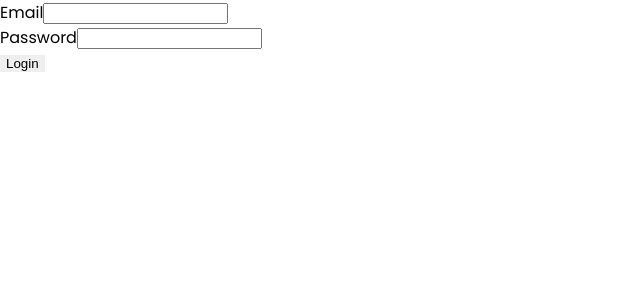
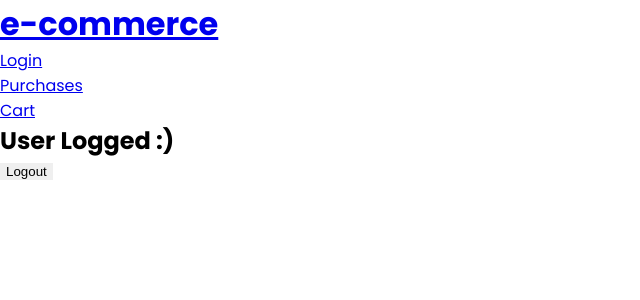
Before and after one commit to ivanhack34/e-commers-react-gen-18-star-var, a React (Vite) app: page /#/login in a window 1280 px wide. Shown: the top 300 px of the page, without its empty margins (0-640 px from the left). Built offline with nearby package versions, Linux system fonts and the light colour scheme; sample sign-in values are in the browser's storage.

Commit message:
parte 4 login

```diff
--- a/src/App.jsx
+++ b/src/App.jsx
@@ -2,6 +2,7 @@ import axios from 'axios'
 import { useEffect } from 'react'
 import { Route, Routes } from 'react-router-dom'
 import './App.css'
+import Header from './components/shared/Header'
 import Cart from './pages/Cart'
 import Home from './pages/Home'
 import LoginScreen from './pages/LoginScreen'
@@ -35,12 +36,13 @@ function App() {
 
   return (
     <div className="App">
+      <Header />
       <Routes>
         <Route path='/' element={<Home/>} />
         <Route path='/product/:id' element={<ProductId />}/>
         <Route path='/login' element={<LoginScreen />} />
 
-        <Route element={<ProtectedRoutes/>}>
+        <Route element={<ProtectedRoutes />}>
           <Route path='/cart' element={<Cart/>}/>
           <Route path='/purchases' element={<Purchases/>}/>
         </Route>
--- /dev/null
+++ b/src/components/shared/Header.jsx
@@ -0,0 +1,33 @@
+import React from 'react'
+import { Link, NavLink } from 'react-router-dom'
+
+const Header = () => {
+  return (
+    <header className='header'>
+        <h1 className="header__title">
+            <Link to='/'>e-commerce</Link>
+        </h1>
+        <nav className='header__nav'>
+            <ul className='header__list'>
+                <li className='header__item'>
+                    <NavLink className="header__link" to='/login'>
+                        Login
+                    </NavLink>
+                </li>
+                <li className='header__item'>
+                    <NavLink className="header__link" to='/purchases'>
+                        Purchases
+                    </NavLink>
+                </li>
+                <li className='header__item'>
+                    <NavLink className="header__link" to='/cart'>
+                        Cart
+                    </NavLink>
+                </li>
+            </ul>
+        </nav>
+    </header>
+  )
+}
+
+export default Header
--- a/src/pages/LoginScreen.jsx
+++ b/src/pages/LoginScreen.jsx
@@ -1,18 +1,43 @@
 import axios from 'axios'
-import React from 'react'
+import React, { useEffect, useState } from 'react'
 import { useForm } from 'react-hook-form'
 
 const LoginScreen = () => {
 
     const {handleSubmit, register, reset} = useForm()
+    const [isLogged, setIsLogged] = useState(false)
 
     const submit = data => {
         const URL = 'https://ecommerce-api-react.herokuapp.com/api/v1/users/login'
         axios.post(URL, data)
             .then(res => {
                 localStorage.setItem('token', res.data.data.token)
+                setIsLogged(true)
             })
             .catch(err => console.log(err))
+    }
+
+    useEffect(() => {
+        if(localStorage.getItem('token')){
+            setIsLogged(true)
+        }else{
+            setIsLogged(false)
+        }
+    }, [])
+
+    const handleLogout = () => {
+        localStorage.removeItem('token')
+        setIsLogged(false)
+    }
+
+
+    if(isLogged){
+        return (
+            <div>
+            <h2>User Logged :) </h2>
+            <button onClick={handleLogout}>Logout</button>
+            </div>
+            )
     }
 
   return (
--- a/src/pages/ProtectedRoutes.jsx
+++ b/src/pages/ProtectedRoutes.jsx
@@ -1,10 +1,15 @@
-import React from 'react'
-import { Outlet } from 'react-router-dom'
+import React, { useEffect, useState } from 'react'
+import { Navigate, Outlet } from 'react-router-dom'
 
 const ProtectedRoutes = () => {
-  return (
-    <Outlet />
-  )
+
+
+  if(localStorage.getItem('token')){
+    return<Outlet />
+  }else{
+    return <Navigate to='/login'/>
+  }
+
 }
 
 export default ProtectedRoutes
```
